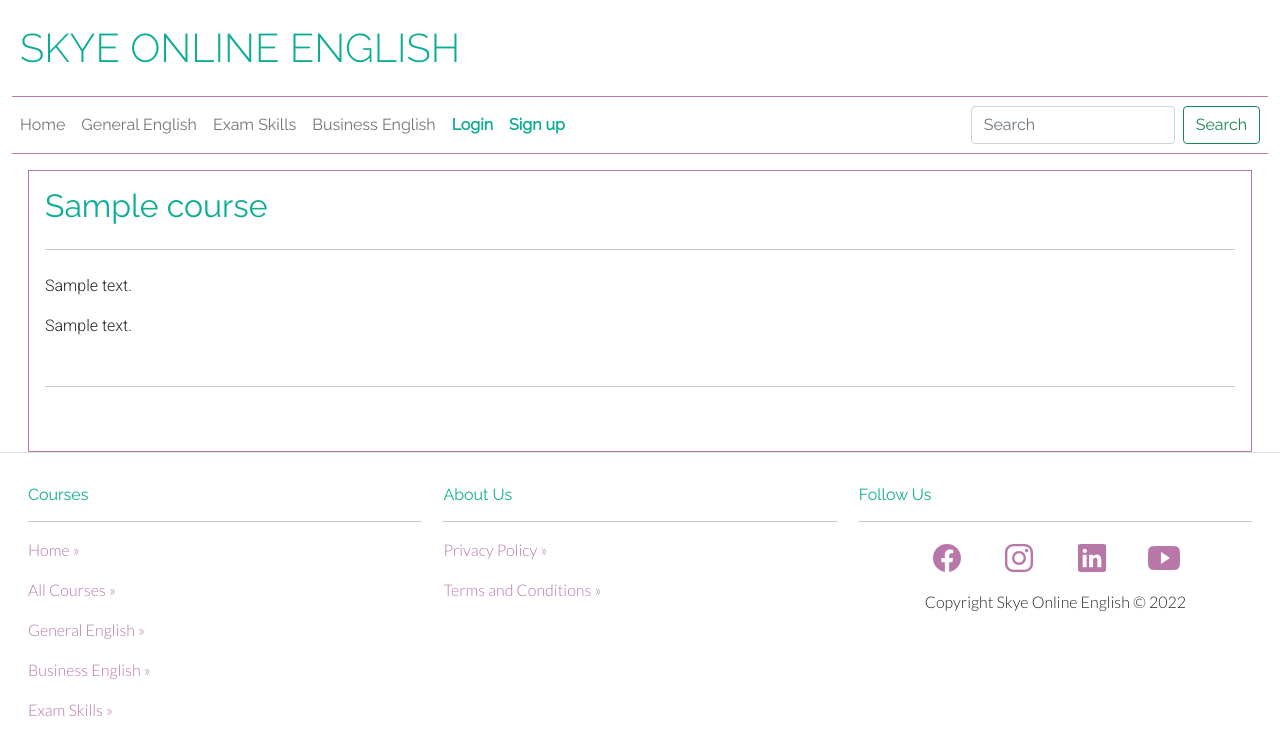
After one commit to dougiemath/soe-shop-lms, a Django app: page /courses/1/ in a window 1280 px wide. The commit adds this page. Shown: the top 756 px of the page. Run offline with Django 3.2, Linux system fonts and the light colour scheme; tables that the repository leaves empty hold one stand-in row (values such as "Sample post"); some libraries are stand-ins or nearby versions.

Commit message:
course details added and intial styling applied

```diff
--- /dev/null
+++ b/courses/templates/courses/course_details.html
@@ -0,0 +1,15 @@
+{% extends 'base.html' %}
+
+{% block content %}
+<div class="container-fluid">
+    <div class="col-12 px-3">
+        <div class="course-details p-3">
+            <h2 class>{{ course.name }}</h2>
+            <hr class="my-4">
+            <p>{{ course.card_description|safe }}</p>
+            <p class="">{{ course.description | safe }}</p>
+            <hr class="my-5">
+        </div>
+    </div>
+</div>
+{% endblock %}
--- a/courses/templates/courses/courses.html
+++ b/courses/templates/courses/courses.html
@@ -13,7 +13,7 @@
             <hr>
             <p>Course Length = {{ course.course_length }}</p>
             <p class="course-price">Price - £{{ course.price }}</p>
-            <a href="" class="btn btn-outline-dark">More Details</a>
+            <a href="{% url 'course_details' course.id %}" class="btn btn-outline-success">More Details</a>
         </div>
         {% endfor %}
     </div>
--- a/courses/urls.py
+++ b/courses/urls.py
@@ -4,5 +4,6 @@ from django.urls import path
 from . import views
 
 urlpatterns = [
-    path('', views.courses, name='courses')
+    path('', views.courses, name='courses'),
+    path('<course_id>/', views.course_details, name='course_details'),
 ]
--- a/courses/views.py
+++ b/courses/views.py
@@ -1,10 +1,11 @@
-from django.shortcuts import render
+from django.shortcuts import render, get_object_or_404
 
 from . models import Course, Category
 # Create your views here.
 
 def courses(request):
-    """A view to return the terms and conditions page."""
+    """A view to return page which will display all the courses
+    that are available."""
 
     courses = Course.objects.all()
 
@@ -13,3 +14,15 @@ def courses(request):
     }
 
     return render(request, 'courses/courses.html', context)
+
+
+def course_details(request, course_id):
+    """A view to return details for each course/type."""
+
+    course = get_object_or_404(Course, pk=course_id)
+
+    context = {
+        'course': course,
+    }
+
+    return render(request, 'courses/course_details.html', context)
--- a/requirements.txt
+++ b/requirements.txt
@@ -3,6 +3,7 @@ dj-database-url==0.5.0
 Django==3.2.13
 django-allauth==0.50.0
 django-crispy-forms==1.14.0
+django-summernote==0.8.20.0
 gunicorn==20.1.0
 oauthlib==3.2.0
 psycopg2==2.9.3
--- a/static/css/style.css
+++ b/static/css/style.css
@@ -138,6 +138,11 @@ h1, h2, h3, h4, h5, h6 {
     color: #b877a9;
 }
 
+.course-details{
+    border: solid 0.1px #b877a9;
+    font-family: 'Roboto', sans-serif;
+}
+
 
 
 /* .............................media queries */
@@ -173,7 +178,7 @@ h1, h2, h3, h4, h5, h6 {
         display:block;
     }
 
-    .lesson-card{
+    .course-card{
         width:96%;
         margin: 1%;
     }
```
Also changed, not shown: README.md.
